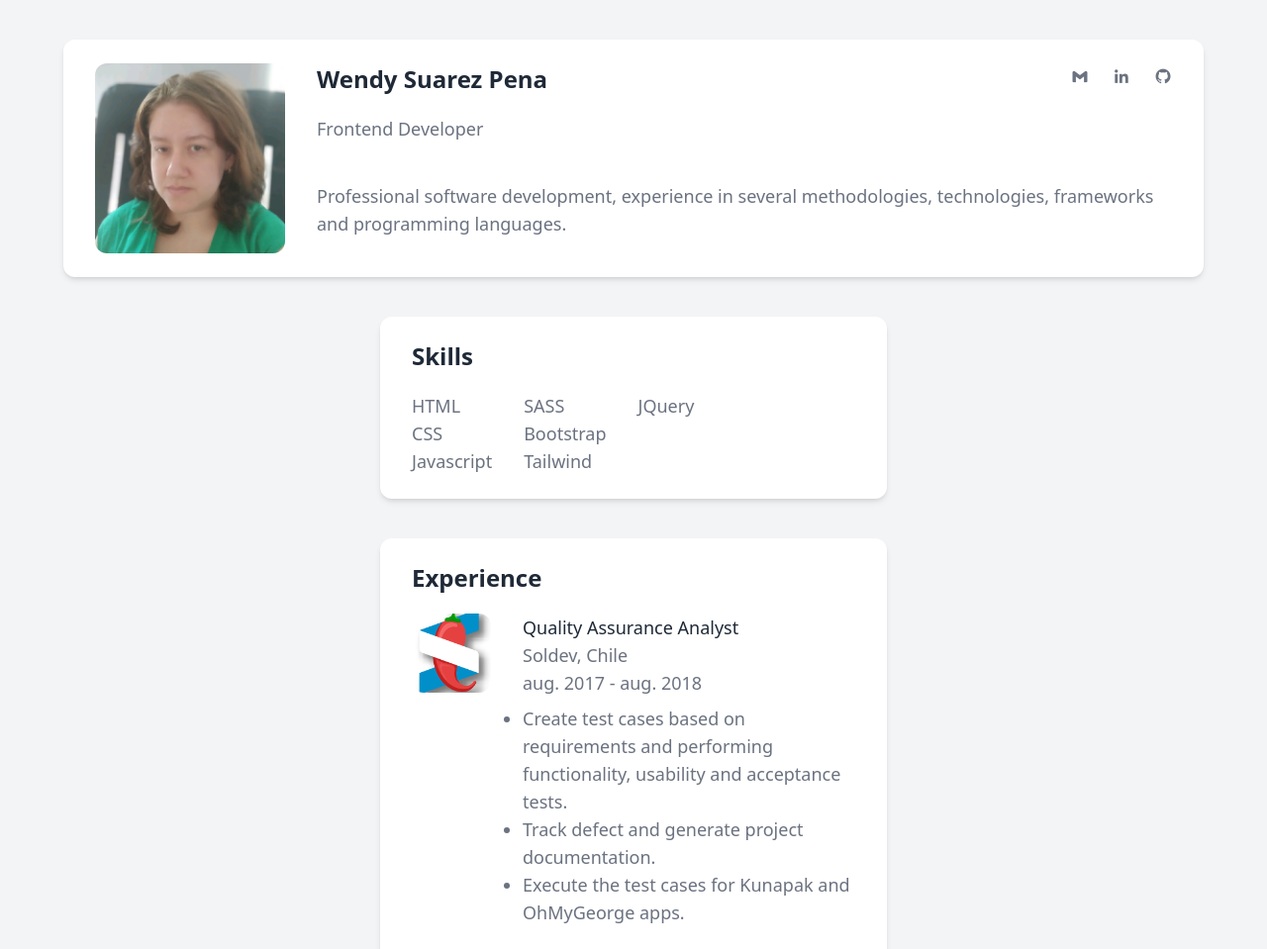
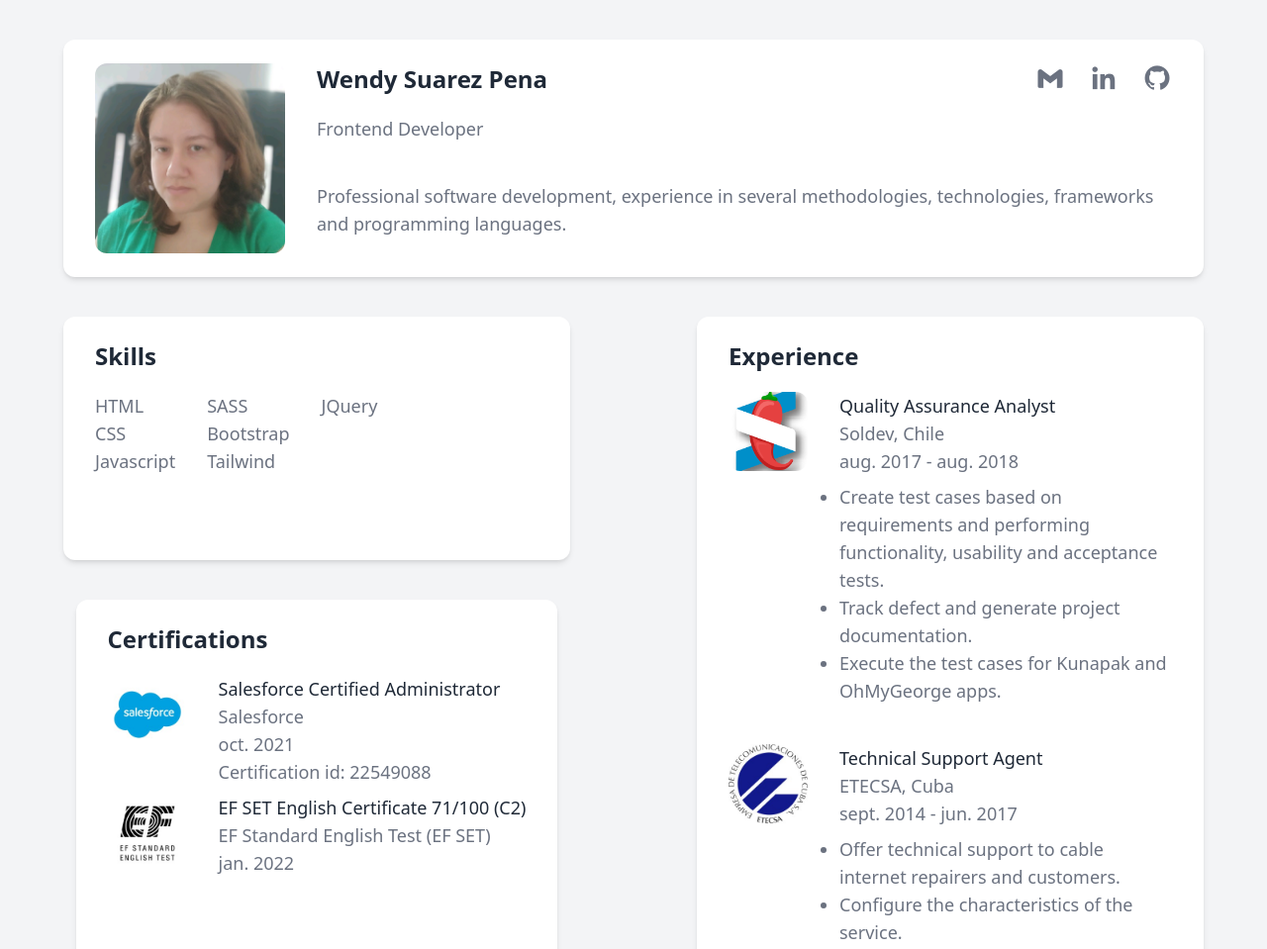
Before and after one commit to wendysp91/Portfolio, a website: page src/index.html in a window 1280 px wide. Shown: the top 959 px of the page at 99% size. Drawn offline with nearby package versions, Linux system fonts and the light colour scheme.

Commit message:
Fix responsive with grid

```diff
--- a/src/index.html
+++ b/src/index.html
@@ -12,9 +12,9 @@
 </head>
 
 <body class="bg-gray-100 font-sans text-lg font-medium text-gray-500">
-    <div class="container ">
+    <div class="container lg:grid lg:grid-cols-2 lg:gap-10">
         <header class="contact bg-white mt-10 px-8 py-6 shadow-md rounded-xl overflow-hidden
-                        max-w-lg mx-auto lg:max-w-6xl lg:flex lg:space-x-8">
+                        max-w-lg mx-auto lg:max-w-6xl lg:flex lg:space-x-8 lg:col-span-2">
             <div class="lg:shrink-0 mb-10 lg:mb-0">
                 <img src="../public/1599485300641.jpeg" alt="profile" max-width="300px" max-height="300px"
                     class="rounded-xl h-48 w-full object-cover lg:h-full lg:w-48">
@@ -26,10 +26,11 @@
                         <p>Frontend Developer</p>
                     </div>
                     <div class="flex">
-                        <p><a href="mailto:wendysp91@gmail.com" class="mr-6"><i class='bx bxl-gmail'></i></a></p>
+                        <p><a href="mailto:wendysp91@gmail.com" class="mr-6"><i class='bx bxl-gmail text-3xl'></i></a>
+                        </p>
                         <p><a href="https://www.linkedin.com/in/wendysp/" class="mr-6"><i
-                                    class='bx bxl-linkedin'></i></a></p>
-                        <p><a href="https://github.com/wendysp91"><i class='bx bxl-github'></i></a></p>
+                                    class='bx bxl-linkedin text-3xl'></i></a></p>
+                        <p><a href="https://github.com/wendysp91"><i class='bx bxl-github text-3xl'></i></a></p>
                     </div>
                 </div>
                 <div>
@@ -39,8 +40,8 @@
             </div>
         </header>
 
-        <section class="skills row-span-1 bg-white mt-10 px-8 py-6 shadow-md rounded-xl overflow-hidden
-        max-w-lg mx-auto">
+        <section class="skills mt-10 lg:mt-0 bg-white px-8 py-6 shadow-md rounded-xl overflow-hidden
+        max-w-lg w-full mx-auto lg:row-span-1 lg:col-span-1">
             <h2 class="text-2xl text-gray-800 font-semibold mb-5">Skills</h2>
             <div class="sm:flex sm:space-x-8">
                 <div>
@@ -60,8 +61,8 @@
             </div>
         </section>
 
-        <section class="experience bg-white mt-10 px-8 py-6 shadow-md rounded-xl overflow-hidden
-        max-w-lg mx-auto">
+        <section class="experience mt-10 lg:mt-0 bg-white px-8 py-6 shadow-md rounded-xl overflow-hidden
+        max-w-lg mx-auto lg:row-span-2">
             <h2 class="text-2xl text-gray-800 font-semibold mb-5">Experience</h2>
             <article class="flex mb-10">
                 <div class="lg:shrink-0 mr-8">
@@ -99,7 +100,7 @@
             </article>
         </section>
 
-        <section class="certifications bg-white mt-10 px-8 py-6 shadow-md rounded-xl overflow-hidden
+        <section class="certifications mt-10 lg:mt-0 bg-white px-8 py-6 shadow-md rounded-xl overflow-hidden
         max-w-lg mx-auto">
             <h2 class="text-2xl text-gray-800 font-semibold mb-5">Certifications</h2>
             <article class="flex">
@@ -129,8 +130,9 @@
                 </div>
             </article>
         </section>
-        <section class="projects bg-white mt-10 px-8 py-6 shadow-md rounded-xl overflow-hidden
-        max-w-lg mx-auto lg:max-w-6xl">
+
+        <section class="projects mt-10 lg:mt-0 bg-white px-8 py-6 shadow-md rounded-xl overflow-hidden
+        max-w-lg mx-auto lg:max-w-6xl lg:col-span-2">
             <h2 class="text-2xl text-gray-800 font-semibold mb-5">Projects</h2>
             <div class="lg:flex lg:space-x-8 lg:justify-between">
                 <article class="mb-10 lg:mb-0 lg:w-1/3">
```
Also changed, not shown: dist/output.css.
